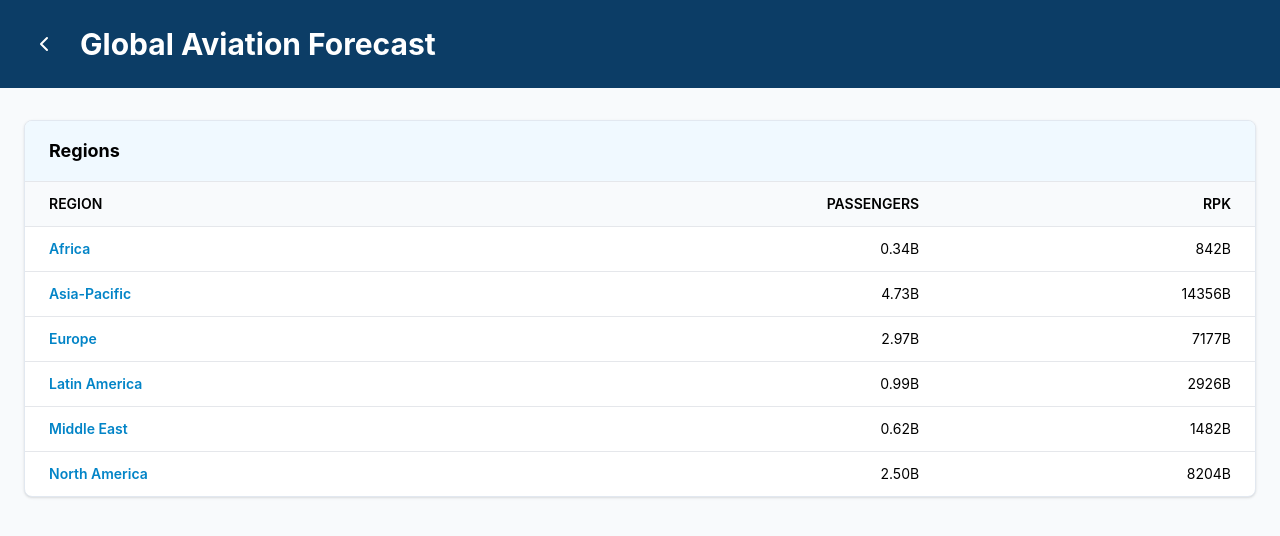
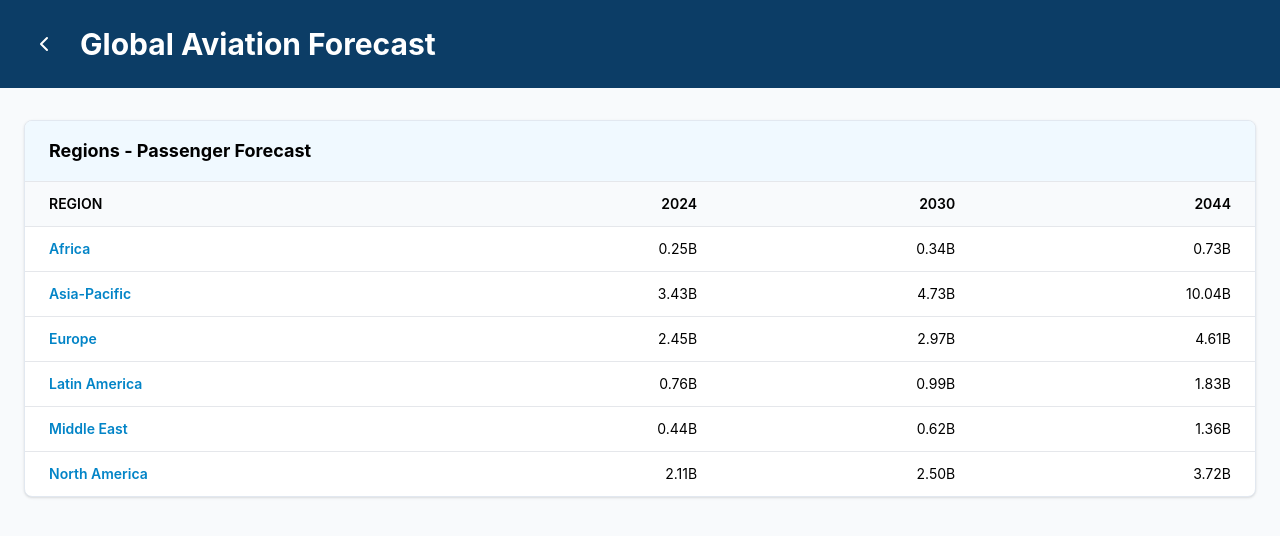
Before and after one commit to Aviaacct1/avia-forecast-poc, a React (Create React App) app: page / in a window 1280 px wide. Both pictures are taken after a click on the button 169 px from the left and 504 px from the top of the page. Shown: the top 536 px of the page. Built offline with nearby package versions, Linux system fonts and the light colour scheme.

Commit message:
Show full forecast: 2024, 2030, 2044 across all views

```diff
--- a/src/pages/Dashboard.jsx
+++ b/src/pages/Dashboard.jsx
@@ -7,7 +7,7 @@ export default function Dashboard({ onBack }) {
   const [view, setView] = useState('global');
   const [selectedRegion, setSelectedRegion] = useState(null);
   const [selectedCountry, setSelectedCountry] = useState(null);
-  const [year] = useState('2030');
+  const years = ['2024', '2030', '2044'];
 
   if (view === 'global') {
     return (
@@ -21,24 +21,26 @@ export default function Dashboard({ onBack }) {
           </div>
         </div>
         <div className="max-w-7xl mx-auto px-6 py-8">
-          <div className="bg-white rounded-lg shadow border border-slate-200 overflow-hidden">
+          <div className="bg-white rounded-lg shadow border border-slate-200 overflow-x-auto">
             <div className="px-6 py-4 bg-blue-50 border-b">
-              <h3 className="text-lg font-bold">Regions</h3>
+              <h3 className="text-lg font-bold">Regions - Passenger Forecast</h3>
             </div>
             <table className="w-full text-sm">
               <thead className="bg-slate-50 border-b">
                 <tr>
                   <th className="px-6 py-3 text-left font-semibold">REGION</th>
-                  <th className="px-6 py-3 text-right font-semibold">PASSENGERS</th>
-                  <th className="px-6 py-3 text-right font-semibold">RPK</th>
+                  {years.map((y) => (
+                    <th key={y} className="px-6 py-3 text-right font-semibold">{y}</th>
+                  ))}
                 </tr>
               </thead>
               <tbody className="divide-y">
                 {regionsData.map((region) => (
                   <tr key={region.name} className="hover:bg-blue-50 cursor-pointer" onClick={() => { setSelectedRegion(region.name); setView('regional'); }}>
                     <td className="px-6 py-3 font-semibold text-blue-600">{region.name}</td>
-                    <td className="px-6 py-3 text-right">{((region.forecasts[year]?.pax || 0) / 1e9).toFixed(2)}B</td>
-                    <td className="px-6 py-3 text-right">{(region.forecasts[year]?.rpk || 0).toFixed(0)}B</td>
+                    {years.map((y) => (
+                      <td key={y} className="px-6 py-3 text-right">{((region.forecasts[y]?.pax || 0) / 1e9).toFixed(2)}B</td>
+                    ))}
                   </tr>
                 ))}
               </tbody>
@@ -54,9 +56,12 @@ export default function Dashboard({ onBack }) {
     const countries = {};
     regionAirports.forEach((airport) => {
       const country = airport.country || 'Unknown';
-      if (!countries[country]) countries[country] = { pax: 0, rpk: 0 };
-      countries[country].pax += airport.forecasts[year]?.pax || 0;
-      countries[country].rpk += airport.forecasts[year]?.rpk || 0;
+      if (!countries[country]) {
+        countries[country] = { 2024: 0, 2030: 0, 2044: 0 };
+      }
+      years.forEach((y) => {
+        countries[country][y] += airport.forecasts[y]?.pax || 0;
+      });
     });
 
     return (
@@ -70,24 +75,26 @@ export default function Dashboard({ onBack }) {
           </div>
         </div>
         <div className="max-w-7xl mx-auto px-6 py-8">
-          <div className="bg-white rounded-lg shadow border border-slate-200 overflow-hidden">
+          <div className="bg-white rounded-lg shadow border border-slate-200 overflow-x-auto">
             <div className="px-6 py-4 bg-blue-50 border-b">
-              <h3 className="text-lg font-bold">Countries</h3>
+              <h3 className="text-lg font-bold">Countries - Passenger Forecast</h3>
             </div>
             <table className="w-full text-sm">
               <thead className="bg-slate-50 border-b">
                 <tr>
                   <th className="px-6 py-3 text-left font-semibold">COUNTRY</th>
-                  <th className="px-6 py-3 text-right font-semibold">PASSENGERS</th>
-                  <th className="px-6 py-3 text-right font-semibold">RPK</th>
+                  {years.map((y) => (
+                    <th key={y} className="px-6 py-3 text-right font-semibold">{y}</th>
+                  ))}
                 </tr>
               </thead>
               <tbody className="divide-y">
-                {Object.entries(countries).map(([country, data]) => (
+                {Object.entries(countries).sort((a, b) => b[1][2044] - a[1][2044]).map(([country, data]) => (
                   <tr key={country} className="hover:bg-blue-50 cursor-pointer" onClick={() => { setSelectedCountry(country); setView('country'); }}>
                     <td className="px-6 py-3 font-semibold text-blue-600">{country}</td>
-                    <td className="px-6 py-3 text-right">{(data.pax / 1e9).toFixed(2)}B</td>
-                    <td className="px-6 py-3 text-right">{data.rpk.toFixed(0)}B</td>
+                    {years.map((y) => (
+                      <td key={y} className="px-6 py-3 text-right">{(data[y] / 1e9).toFixed(2)}B</td>
+                    ))}
                   </tr>
                 ))}
               </tbody>
@@ -99,7 +106,7 @@ export default function Dashboard({ onBack }) {
   }
 
   if (view === 'country' && selectedCountry && selectedRegion) {
-    const countryAirports = airportsData.filter((a) => a.country === selectedCountry && a.region === selectedRegion).slice(0, 15);
+    const countryAirports = airportsData.filter((a) => a.country === selectedCountry && a.region === selectedRegion).sort((a, b) => (b.forecasts['2044']?.pax || 0) - (a.forecasts['2044']?.pax || 0)).slice(0, 15);
 
     return (
       <div className="min-h-screen bg-slate-50">
@@ -112,16 +119,18 @@ export default function Dashboard({ onBack }) {
           </div>
         </div>
         <div className="max-w-7xl mx-auto px-6 py-8">
-          <div className="bg-white rounded-lg shadow border border-slate-200 overflow-hidden">
+          <div className="bg-white rounded-lg shadow border border-slate-200 overflow-x-auto">
             <div className="px-6 py-4 bg-blue-50 border-b">
-              <h3 className="text-lg font-bold">Top 15 Airports</h3>
+              <h3 className="text-lg font-bold">Top 15 Airports - Passenger Forecast</h3>
             </div>
             <table className="w-full text-sm">
               <thead className="bg-slate-50 border-b">
                 <tr>
                   <th className="px-6 py-3 text-left font-semibold">CODE</th>
                   <th className="px-6 py-3 text-left font-semibold">AIRPORT</th>
-                  <th className="px-6 py-3 text-right font-semibold">PASSENGERS</th>
+                  {years.map((y) => (
+                    <th key={y} className="px-6 py-3 text-right font-semibold">{y}</th>
+                  ))}
                 </tr>
               </thead>
               <tbody className="divide-y">
@@ -129,7 +138,9 @@ export default function Dashboard({ onBack }) {
                   <tr key={airport.code} className="hover:bg-blue-50">
                     <td className="px-6 py-3 font-semibold text-blue-600">{airport.code}</td>
                     <td className="px-6 py-3">{airport.name}</td>
-                    <td className="px-6 py-3 text-right">{((airport.forecasts[year]?.pax || 0) / 1e6).toFixed(0)}M</td>
+                    {years.map((y) => (
+                      <td key={y} className="px-6 py-3 text-right">{((airport.forecasts[y]?.pax || 0) / 1e6).toFixed(0)}M</td>
+                    ))}
                   </tr>
                 ))}
               </tbody>
```
